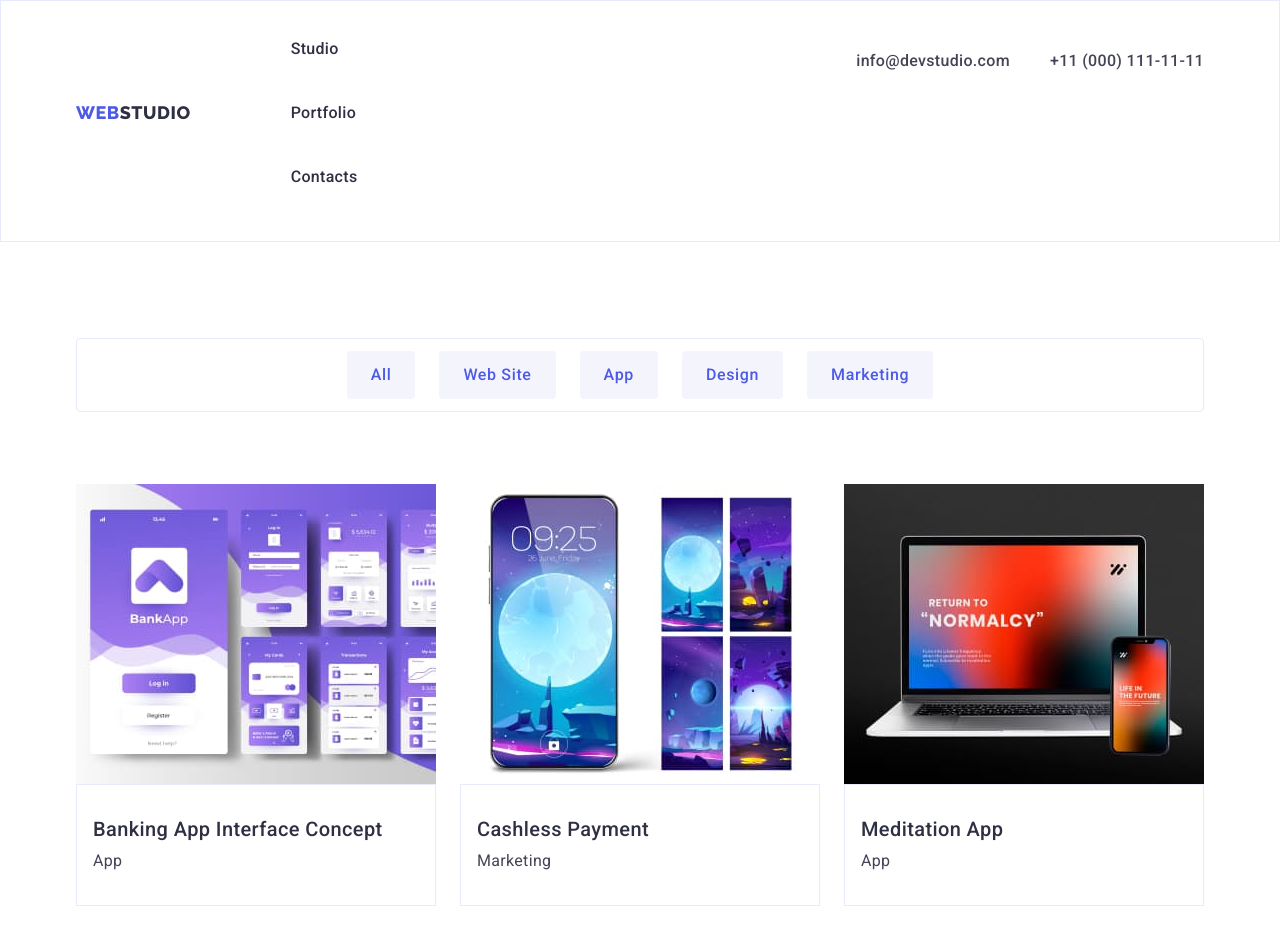
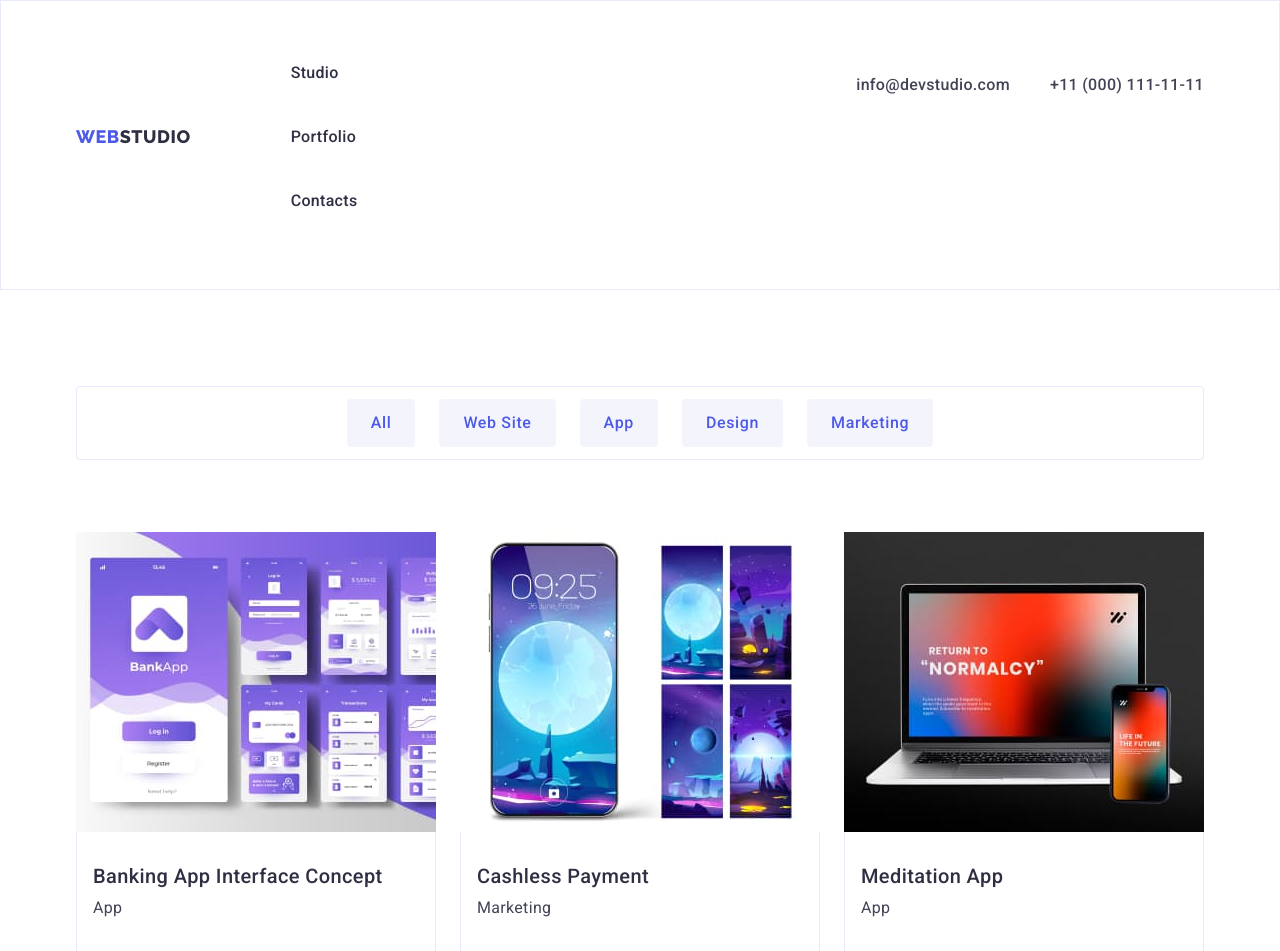
Before and after one commit to BanShuit/goit-markup-hw-03, a plain HTML site: page portfolio.html in a window 1280 px wide. Shown: the top 951 px of the page. Drawn offline with nearby package versions, Linux system fonts and the light colour scheme.

Commit message:
Update styles.css

```diff
--- a/css/styles.css
+++ b/css/styles.css
@@ -26,6 +26,7 @@ padding-right: 15px;*/
     display: flex;
     align-items: center;
     /*padding: 24px 0;*/
+    padding: 24px 0;
 }
 
 /*.menu-header-padding {
@@ -260,6 +261,7 @@ footer {
     line-height: 1.5;
     letter-spacing: 0.02em;
     color: var(--brand-color);
+    margin-bottom: 8px;
 }
 
 .head-twoss {
@@ -372,6 +374,7 @@ ul ol {
     justify-content: center;
     align-items: center;
     gap: 24px;
+    border: 1px solid #e7e9fc;
 }
 
 .visually-hidden {
@@ -404,6 +407,7 @@ ul ol {
     gap: 40px;
     margin-left: 332px;
     white-space: nowrap;
+    padding: 24px 0;
 }
 
 .section-portfolio {
@@ -439,6 +443,7 @@ img {
     border-top: none;
     padding: 32px 16px;
     border: 1px solid #e7e9fc;
+    border-top: none;
 }
 
 .section-one-padding {
```
